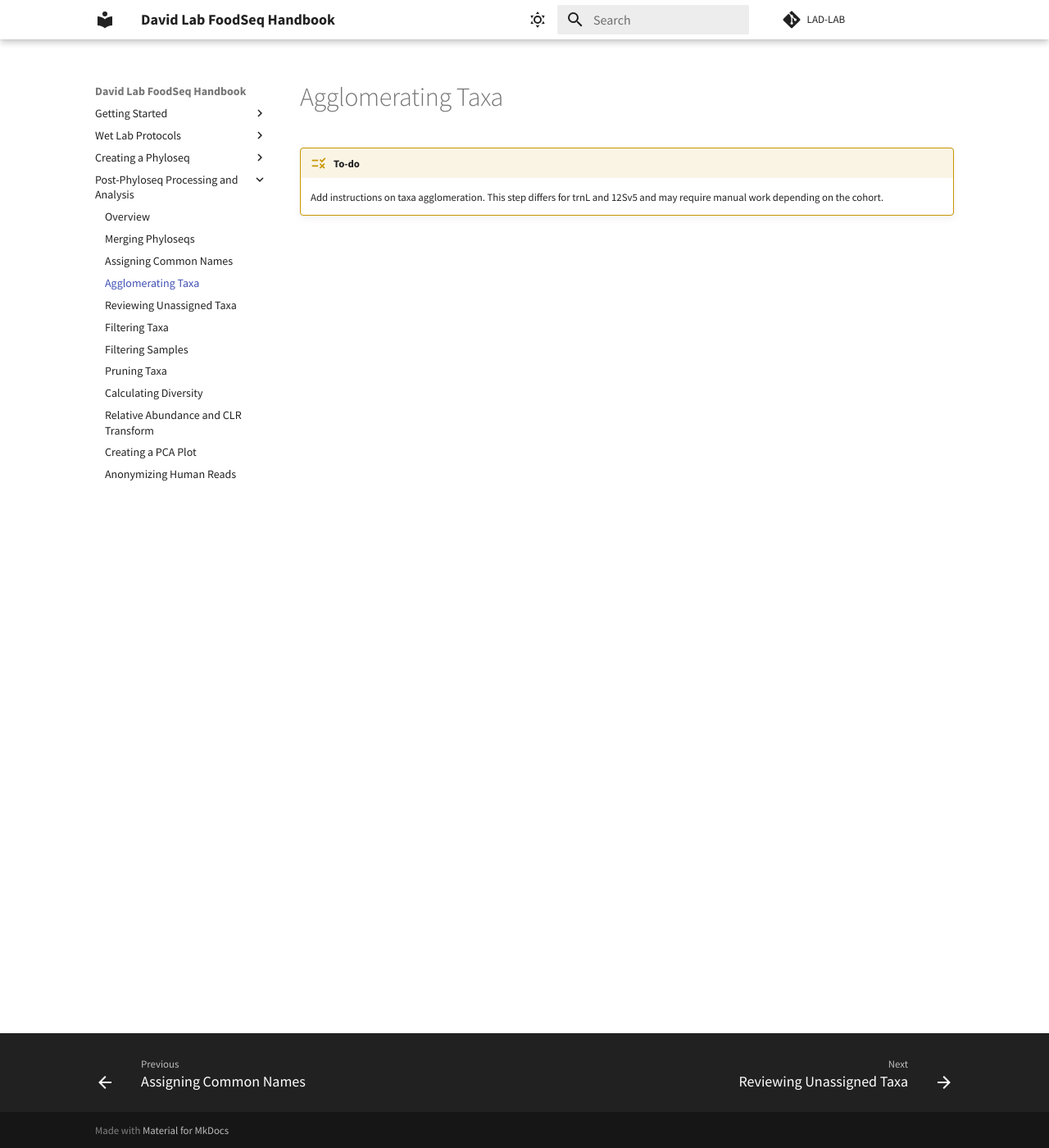
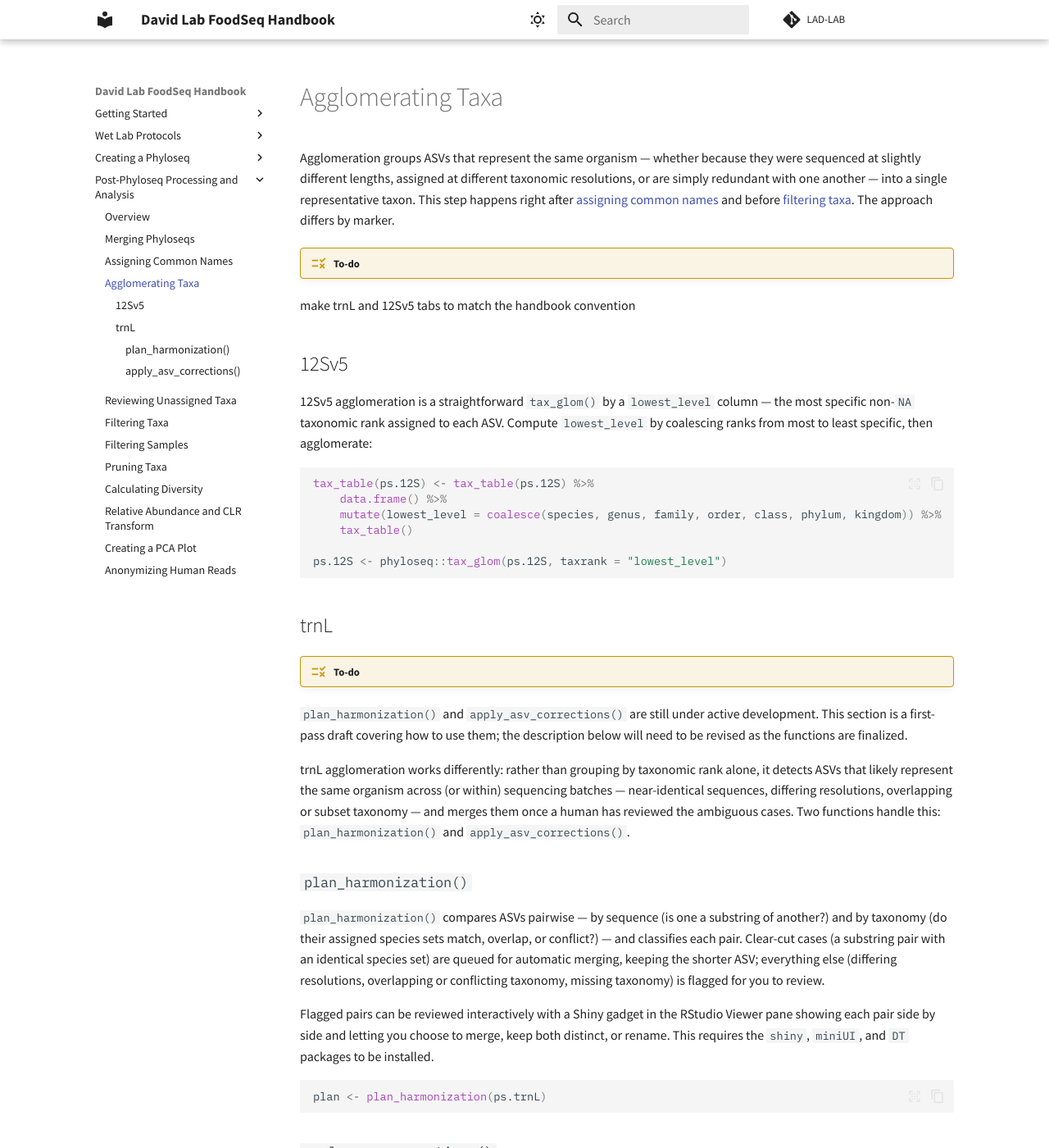
Before and after one commit to LAD-LAB/lad-lab.github.io, an MkDocs documentation site: the page built from docs/glomming.md, in a window 1280 px wide and 1400 px high. Shown: the whole window at 82% size. Built offline with MkDocs 1.6.1 and Material for MkDocs 9.7.7, drawn with Linux system fonts in a browser that asks for light colours; some of the changed text lies outside the part shown.

Commit message:
Update agglomeration instructions in glomming.md
Expanded instructions on agglomerating taxa for 12Sv5 and trnL, including details on functions `plan_harmonization()` and `apply_asv_corrections()`. Added code examples for clarity.

````diff
--- a/docs/glomming.md
+++ b/docs/glomming.md
@@ -1,5 +1,47 @@
 # Agglomerating Taxa
+
+Agglomeration groups ASVs that represent the same organism — whether because they were sequenced at slightly different lengths, assigned at different taxonomic resolutions, or are simply redundant with one another — into a single representative taxon. This step happens right after [assigning common names](commonnames.md) and before [filtering taxa](taxafiltering.md). The approach differs by marker.
 
 !!! to-do
 
-    Add instructions on taxa agglomeration. This step differs for trnL and 12Sv5 and may require manual work depending on the cohort.
+make trnL and 12Sv5 tabs to match the handbook convention
+
+## 12Sv5
+
+12Sv5 agglomeration is a straightforward `tax_glom()` by a `lowest_level` column — the most specific non-`NA` taxonomic rank assigned to each ASV. Compute `lowest_level` by coalescing ranks from most to least specific, then agglomerate:
+
+```r
+tax_table(ps.12S) <- tax_table(ps.12S) %>%
+    data.frame() %>%
+    mutate(lowest_level = coalesce(species, genus, family, order, class, phylum, kingdom)) %>%
+    tax_table()
+
+ps.12S <- phyloseq::tax_glom(ps.12S, taxrank = "lowest_level")
+```
+
+## trnL
+
+!!! to-do
+
+`plan_harmonization()` and `apply_asv_corrections()` are still under active development. This section is a first-pass draft covering how to use them; the description below will need to be revised as the functions are finalized.
+
+trnL agglomeration works differently: rather than grouping by taxonomic rank alone, it detects ASVs that likely represent the same organism across (or within) sequencing batches — near-identical sequences, differing resolutions, overlapping or subset taxonomy — and merges them once a human has reviewed the ambiguous cases. Two functions handle this: `plan_harmonization()` and `apply_asv_corrections()`.
+
+### `plan_harmonization()`
+
+`plan_harmonization()` compares ASVs pairwise — by sequence (is one a substring of another?) and by taxonomy (do their assigned species sets match, overlap, or conflict?) — and classifies each pair. Clear-cut cases (a substring pair with an identical species set) are queued for automatic merging, keeping the shorter ASV; everything else (differing resolutions, overlapping or conflicting taxonomy, missing taxonomy) is flagged for you to review.
+
+Flagged pairs can be reviewed interactively with a Shiny gadget in the RStudio Viewer pane showing each pair side by side and letting you choose to merge, keep both distinct, or rename. This requires the `shiny`, `miniUI`, and `DT` packages to be installed.
+
+``` r
+plan <- plan_harmonization(ps.trnL)
+```
+
+### `apply_asv_corrections()`
+
+Once decisions are made, `apply_asv_corrections()` applies them: it physically merges ASVs (transferring read counts and pruning discarded ASVs, including through multi-hop merge chains) and applies any chosen names.
+
+``` r
+result <- apply_asv_corrections(ps.trnL, plan)
+ps.trnL <- result$ps
+```
````
